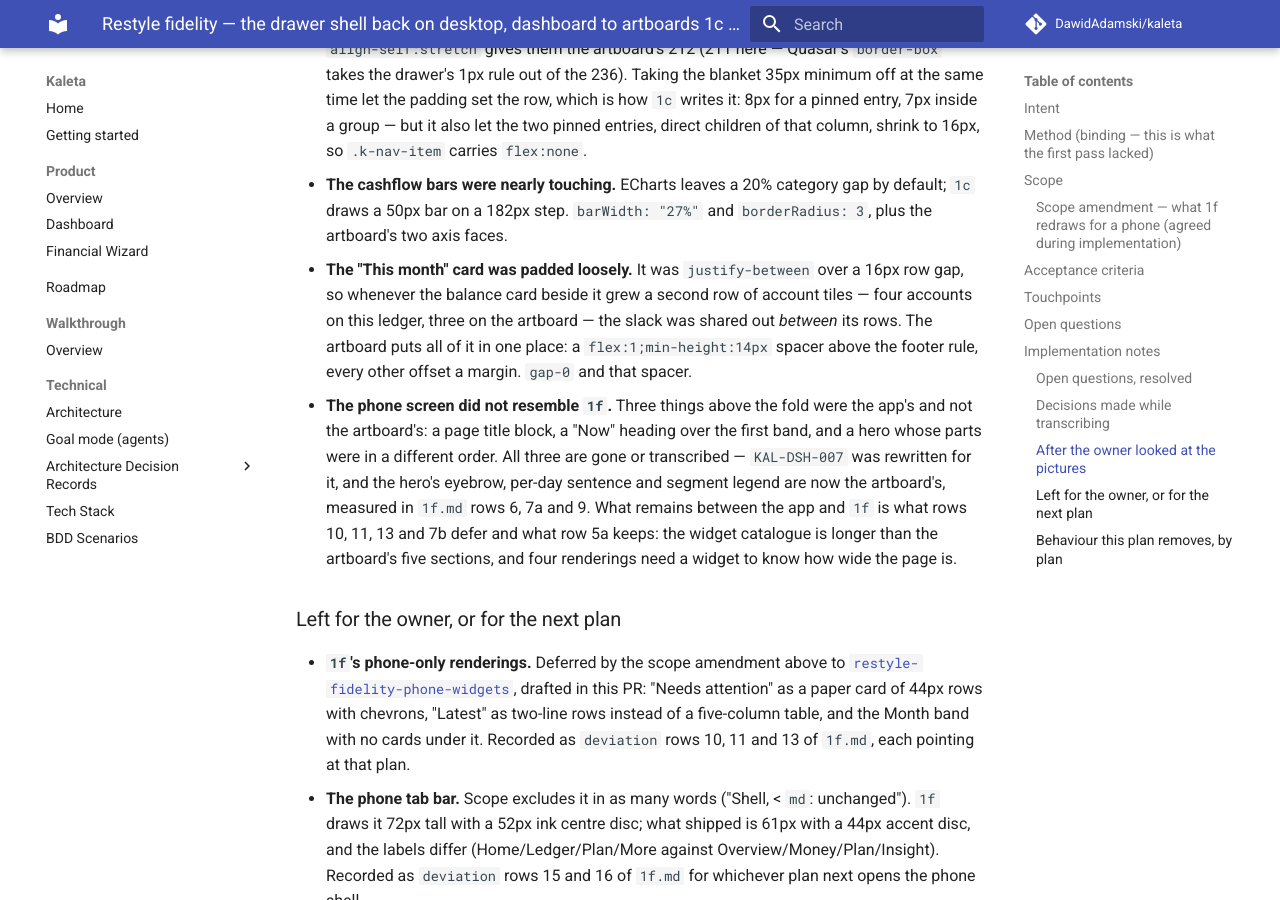
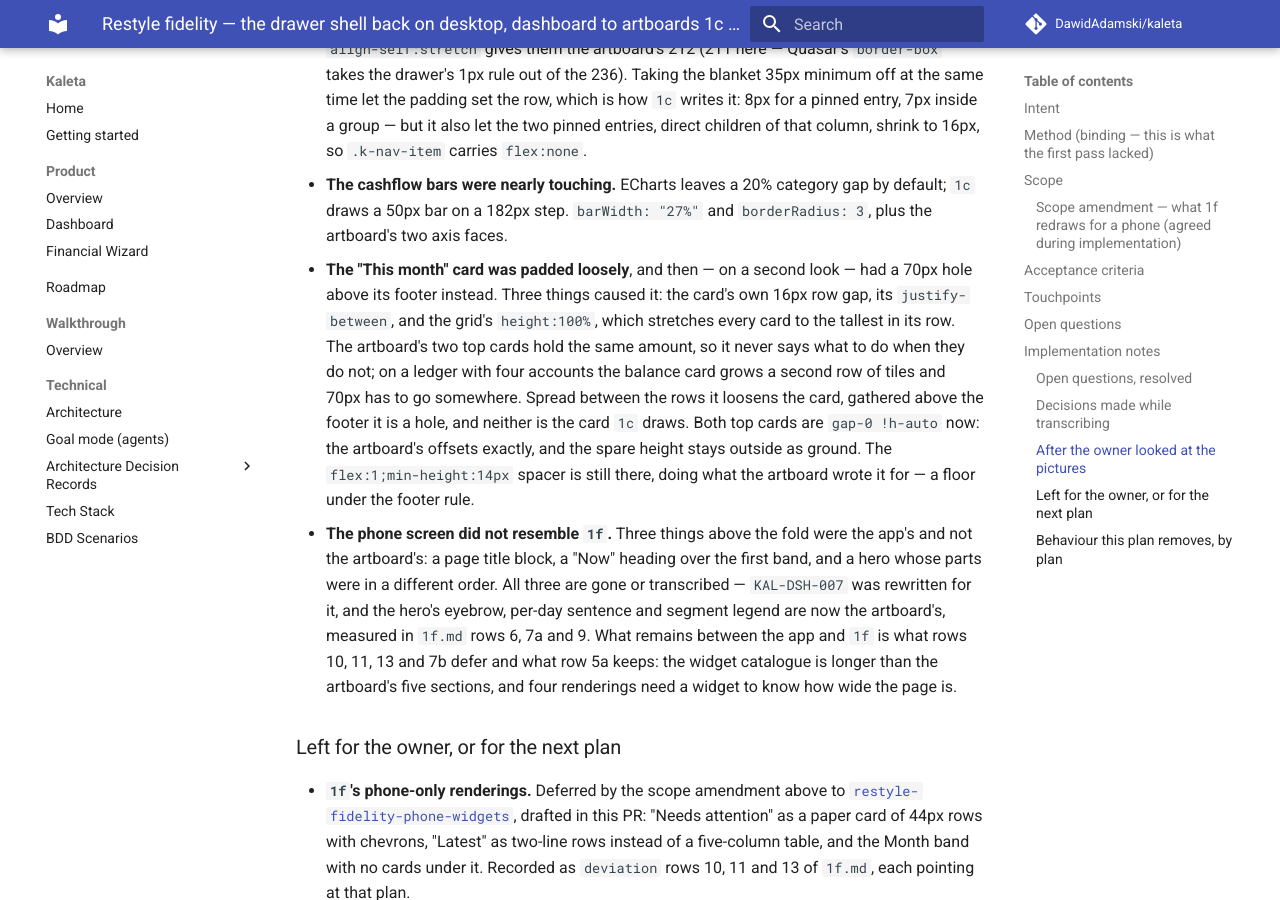
Before and after one commit to DawidAdamski/kaleta, an MkDocs documentation site: the page built from docs/plans/restyle-fidelity-shell-dashboard.md, in a window 1280 px wide and 900 px high, scrolled down 6275 px. Built offline with MkDocs 1.6.1 and Material for MkDocs 9.7.7, drawn with Linux system fonts in a browser that asks for light colours; comment, search, counter and statistics services are not loaded.

Commit message:
fix(restyle): a card is the height of what is in it
The gap the spacer was holding open above "This month"'s footer was 70px
of nothing. It came from the grid: `.dash-widget-wrap > * { height:100% }`
stretches every card to the tallest in its row, and on a ledger with four
accounts the balance card beside it grows a second row of tiles that the
artboard's three-account sample never has.

Spread between the rows that stretch loosened the whole card; gathered
above the footer it was a hole. Neither is the card `1c` draws, so both
top cards take `!h-auto` and the spare height stays outside as ground.
The balance card also loses its own 16px row gap, which had been adding
itself to the artboard's 22px above the tiles and rendering 38.

The `flex:1;min-height:14px` spacer stays — it is the floor the artboard
wrote it for.

Co-Authored-By: Claude Opus 5 (1M context) <noreply@anthropic.com>

```diff
--- a/docs/plans/restyle-fidelity-shell-dashboard.md
+++ b/docs/plans/restyle-fidelity-shell-dashboard.md
@@ -272,12 +272,18 @@ are fixed; the values are in the reports.
 - **The cashflow bars were nearly touching.** ECharts leaves a 20% category
   gap by default; `1c` draws a 50px bar on a 182px step. `barWidth: "27%"`
   and `borderRadius: 3`, plus the artboard's two axis faces.
-- **The "This month" card was padded loosely.** It was `justify-between`
-  over a 16px row gap, so whenever the balance card beside it grew a second
-  row of account tiles — four accounts on this ledger, three on the
-  artboard — the slack was shared out *between* its rows. The artboard puts
-  all of it in one place: a `flex:1;min-height:14px` spacer above the footer
-  rule, every other offset a margin. `gap-0` and that spacer.
+- **The "This month" card was padded loosely**, and then — on a second
+  look — had a 70px hole above its footer instead. Three things caused it:
+  the card's own 16px row gap, its `justify-between`, and the grid's
+  `height:100%`, which stretches every card to the tallest in its row. The
+  artboard's two top cards hold the same amount, so it never says what to do
+  when they do not; on a ledger with four accounts the balance card grows a
+  second row of tiles and 70px has to go somewhere. Spread between the rows
+  it loosens the card, gathered above the footer it is a hole, and neither is
+  the card `1c` draws. Both top cards are `gap-0 !h-auto` now: the artboard's
+  offsets exactly, and the spare height stays outside as ground. The
+  `flex:1;min-height:14px` spacer is still there, doing what the artboard
+  wrote it for — a floor under the footer rule.
 - **The phone screen did not resemble `1f`.** Three things above the fold
   were the app's and not the artboard's: a page title block, a "Now"
   heading over the first band, and a hero whose parts were in a different
```
Also changed, not shown: docs/design/restyle/fidelity/1c.md (+4 -3 lines), docs/design/restyle/fidelity/1d.md (+1 -1 lines), docs/design/restyle/fidelity/1f.md (+1 -1 lines), 2 other files.
